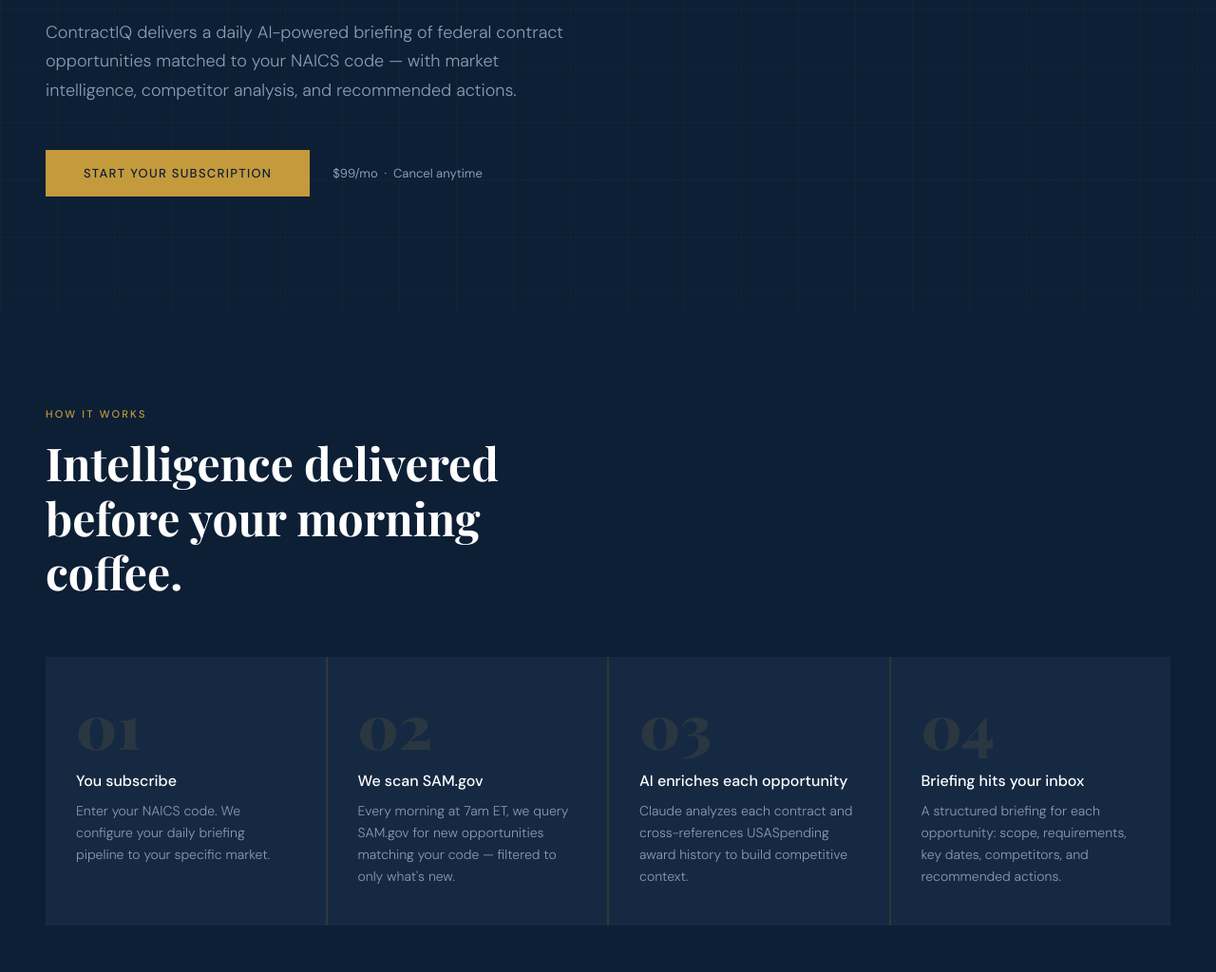
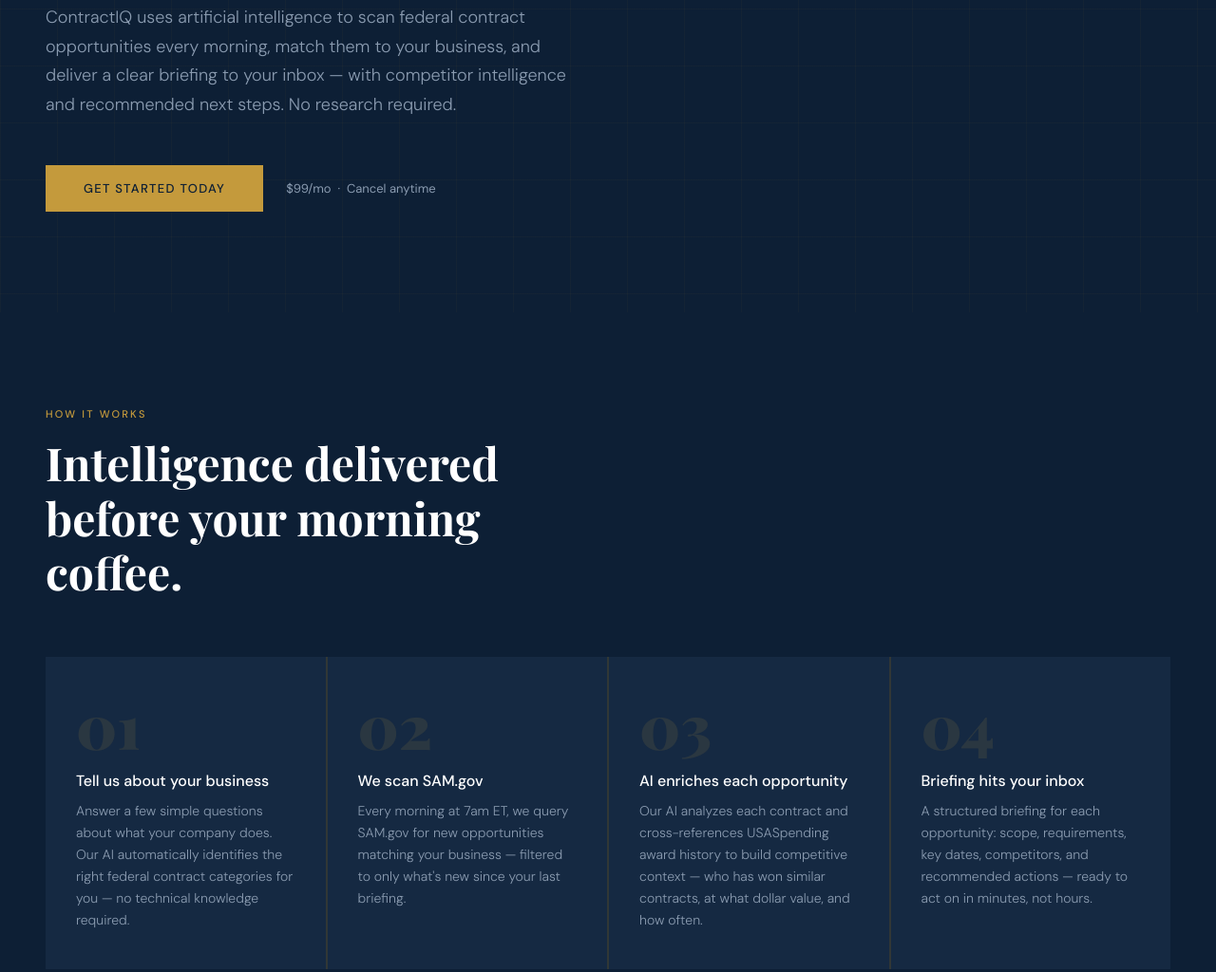
Before and after one commit to dhbruin/contractiqhq.github.io, a plain HTML site: page index.html in a window 1280 px wide. Shown: the part 471-1495 px from the top of the page at 95% size. Drawn offline with nearby package versions, Linux system fonts and the light colour scheme.

Commit message:
Update index.html

```diff
--- a/index.html
+++ b/index.html
@@ -452,16 +452,16 @@
   <!-- NAV -->
   <nav>
     <div class="logo">Contract<span>IQ</span></div>
-    <a href="https://buy.stripe.com/test_00w5kweXs0secX44cp9b000" class="cta-nav">Subscribe — $99/mo</a>
+    <a href="https://tally.so/r/2EbZ69" class="cta-nav">Get Started — $99/mo</a>
   </nav>
 
   <!-- HERO -->
   <section class="hero">
     <div class="hero-eyebrow">Federal Contract Intelligence</div>
     <h1>Win more<br/>government<br/><em>contracts.</em></h1>
-    <p class="hero-sub">ContractIQ delivers a daily AI-powered briefing of federal contract opportunities matched to your NAICS code — with market intelligence, competitor analysis, and recommended actions.</p>
+    <p class="hero-sub">ContractIQ uses artificial intelligence to scan federal contract opportunities every morning, match them to your business, and deliver a clear briefing to your inbox — with competitor intelligence and recommended next steps. No research required.</p>
     <div class="hero-actions">
-      <a href="https://buy.stripe.com/test_00w5kweXs0secX44cp9b000" class="btn-primary">Start Your Subscription</a>
+      <a href="https://tally.so/r/2EbZ69" class="btn-primary">Get Started Today</a>
       <span class="hero-note">$99/mo &nbsp;·&nbsp; Cancel anytime</span>
     </div>
   </section>
@@ -473,23 +473,23 @@
     <div class="steps">
       <div class="step">
         <div class="step-num">01</div>
-        <h3>You subscribe</h3>
-        <p>Enter your NAICS code. We configure your daily briefing pipeline to your specific market.</p>
+        <h3>Tell us about your business</h3>
+        <p>Answer a few simple questions about what your company does. Our AI automatically identifies the right federal contract categories for you — no technical knowledge required.</p>
       </div>
       <div class="step">
         <div class="step-num">02</div>
         <h3>We scan SAM.gov</h3>
-        <p>Every morning at 7am ET, we query SAM.gov for new opportunities matching your code — filtered to only what's new.</p>
+        <p>Every morning at 7am ET, we query SAM.gov for new opportunities matching your business — filtered to only what's new since your last briefing.</p>
       </div>
       <div class="step">
         <div class="step-num">03</div>
         <h3>AI enriches each opportunity</h3>
-        <p>Claude analyzes each contract and cross-references USASpending award history to build competitive context.</p>
+        <p>Our AI analyzes each contract and cross-references USASpending award history to build competitive context — who has won similar contracts, at what dollar value, and how often.</p>
       </div>
       <div class="step">
         <div class="step-num">04</div>
         <h3>Briefing hits your inbox</h3>
-        <p>A structured briefing for each opportunity: scope, requirements, key dates, competitors, and recommended actions.</p>
+        <p>A structured briefing for each opportunity: scope, requirements, key dates, competitors, and recommended actions — ready to act on in minutes, not hours.</p>
       </div>
     </div>
   </section>
@@ -543,14 +543,14 @@
       <div class="price">$99</div>
       <div class="price-period">per month · billed monthly · cancel anytime</div>
       <ul class="feature-list">
-        <li>Daily briefings filtered to your NAICS code</li>
+        <li>Daily briefings matched to your business by AI</li>
         <li>SAM.gov opportunity monitoring</li>
         <li>USASpending competitor intelligence</li>
         <li>AI-generated scope &amp; requirements analysis</li>
         <li>Recommended actions per opportunity</li>
         <li>Deduplication — only new opportunities, every day</li>
       </ul>
-      <a href="https://buy.stripe.com/test_00w5kweXs0secX44cp9b000" class="btn-primary" style="display:block; text-align:center;">Get Started Today</a>
+      <a href="https://tally.so/r/2EbZ69" class="btn-primary" style="display:block; text-align:center;">Get Started Today</a>
       <div class="coming-soon">
         <p>Coming soon</p>
         <div class="coming-soon-item">Bid scoring — Green / Yellow / Red ratings</div>
```
